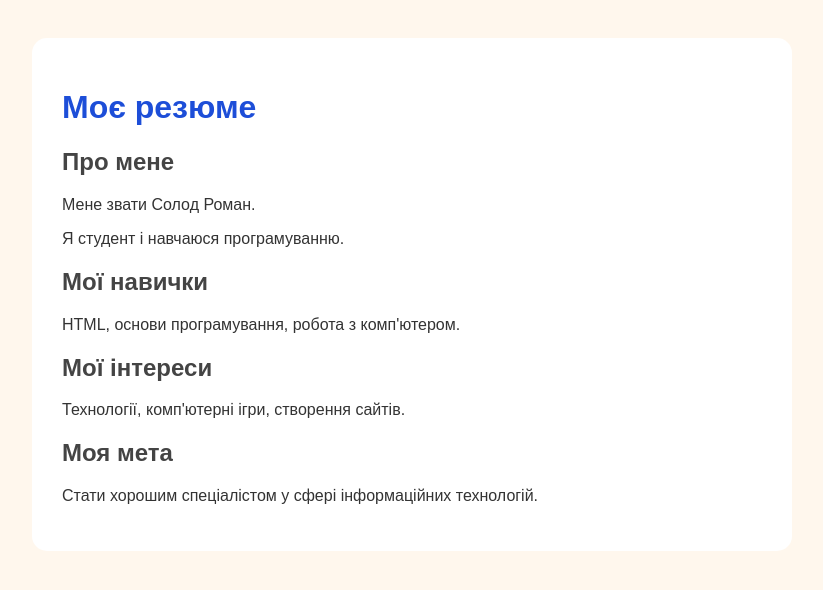
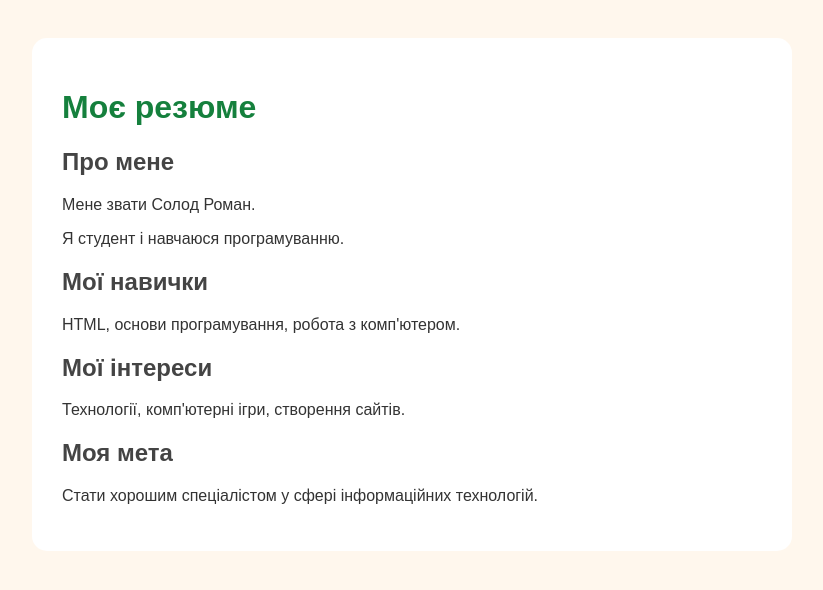
Before and after one commit to cooluser2v0/my-resume, a plain HTML site: page index.html in a window 1280 px wide. Shown: the whole page, without its empty margins (228-1051 px from the left). Drawn offline with Linux system fonts and the light colour scheme.

Commit message:
Update index.html

```diff
--- a/index.html
+++ b/index.html
@@ -21,7 +21,7 @@
         }
 
         h1 {
-            color: #1d4ed8;
+            color: #15803d;
         }
 
         h2 {
```
